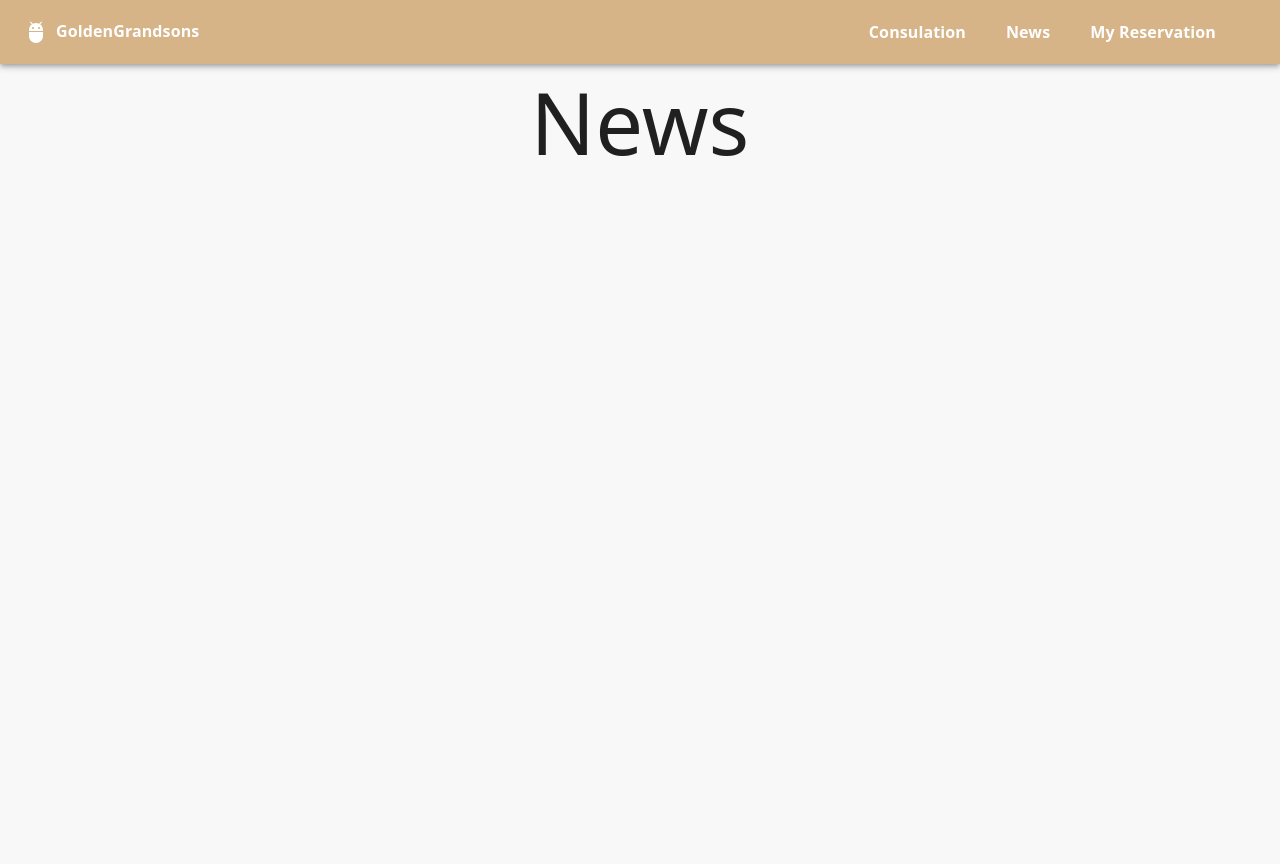
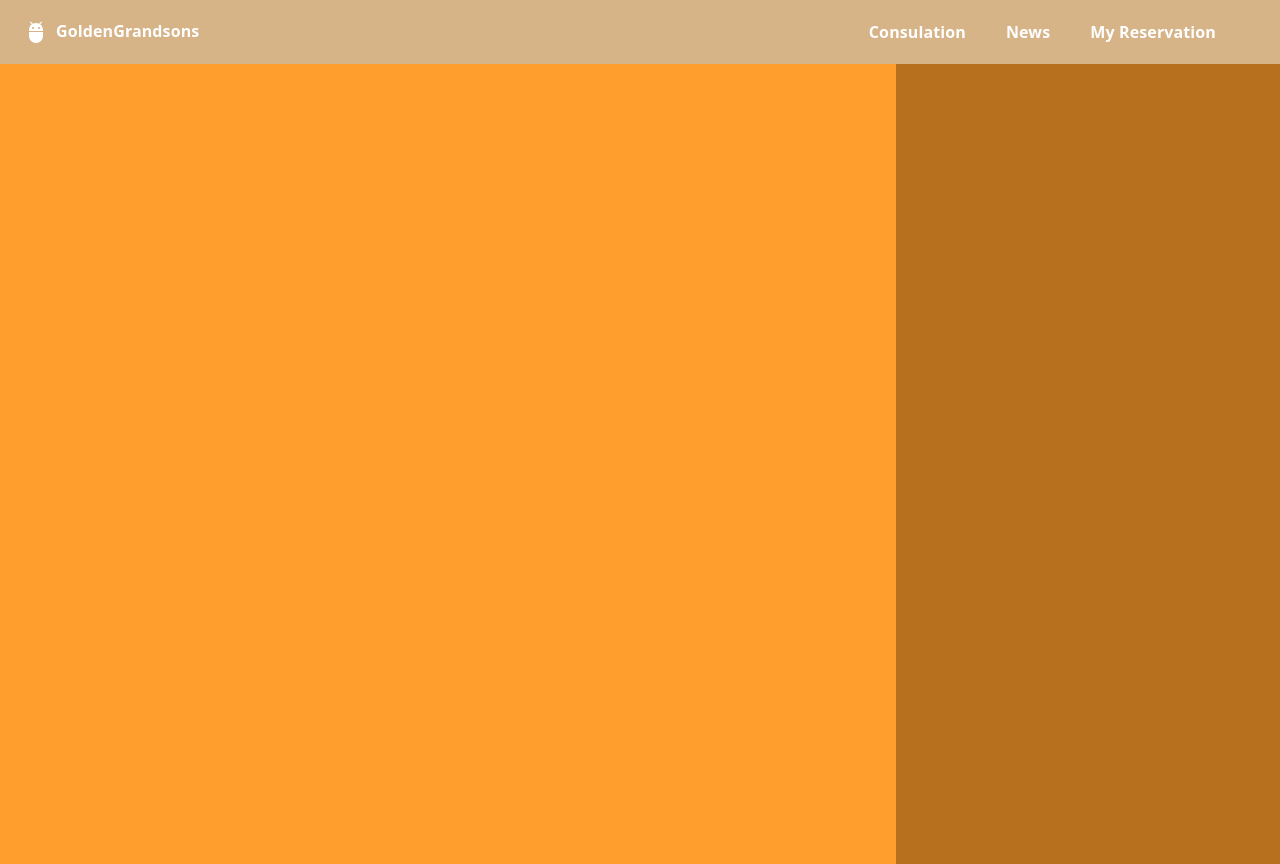
Before and after one commit to jtongchenzip/Golden_Grandsons, a React (Create React App) app in the folder frontend/: page /news in a window 1280 px wide. Before the commit the page ends 800 px from the top, so only its background shows below. Built offline with nearby package versions, Linux system fonts and the light colour scheme.

Commit message:
initial layout

```diff
--- a/frontend/src/components/pages/News.js
+++ b/frontend/src/components/pages/News.js
@@ -1,10 +1,12 @@
 import { Typography } from "@mui/material";
+import "../../styles/news.css";
 import React, { useState, useEffect } from "react";
 
 export default function News() {
-  return (
-    <div>
-      <Typography variant="h1">News</Typography>
-    </div>
-  );
+	return (
+		<div>
+			<div class="left-half"></div>
+			<div class="right-half"></div>
+		</div>
+	);
 }
--- /dev/null
+++ b/frontend/src/styles/news.css
@@ -0,0 +1,20 @@
+/* Pen-specific styles */
+/* * {
+  box-sizing: border-box;
+} */
+
+html, body, div {
+  height: 100%;
+}
+
+/* Pattern styles */
+.left-half {
+  background-color: #ff9e2c;
+  float: left;
+  width: 70%;
+}
+.right-half {
+  background-color: #b6701e;
+  float: left;
+  width: 30%;
+}
```
